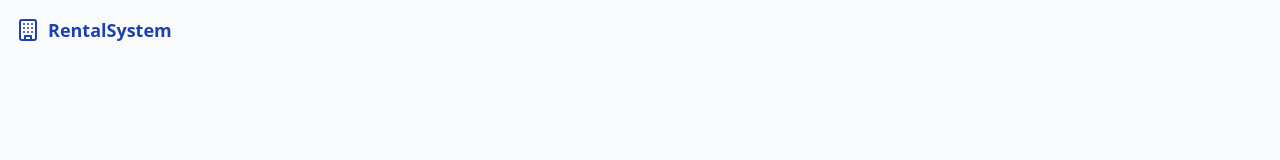
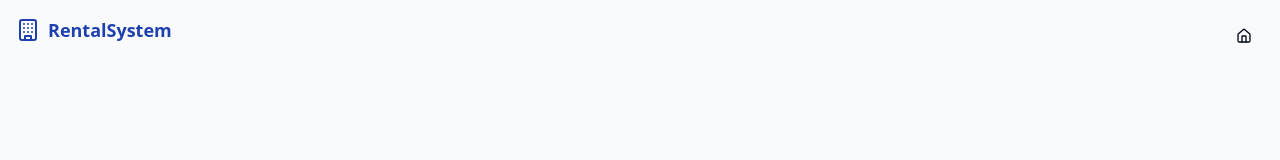
Before and after one commit to hercules23404/home-society-control, a React (Vite) app: page /admin/login in a window 1280 px wide. Shown: the top 160 px of the page. Built offline with nearby package versions, Linux system fonts and the light colour scheme.

Commit message:
Fix: Ensure home button visibility
Adds the home button to all pages for consistent navigation.

```diff
--- a/src/components/auth/AuthLayout.tsx
+++ b/src/components/auth/AuthLayout.tsx
@@ -1,7 +1,8 @@
 
 import React from "react";
-import { Building } from "lucide-react";
-import { Link } from "react-router-dom";
+import { Building, Home } from "lucide-react";
+import { Link, useNavigate } from "react-router-dom";
+import { Button } from "@/components/ui/button";
 
 interface AuthLayoutProps {
   children: React.ReactNode;
@@ -11,13 +12,26 @@ interface AuthLayoutProps {
 }
 
 const AuthLayout = ({ children, title, subtitle, userType }: AuthLayoutProps) => {
+  const navigate = useNavigate();
+
   return (
     <div className="min-h-screen bg-rental-background flex flex-col">
-      <div className="container mx-auto py-4 px-4">
+      <div className="container mx-auto py-4 px-4 relative">
         <Link to="/" className="flex items-center text-rental-primary hover:text-rental-secondary">
           <Building className="h-6 w-6 mr-2" />
           <span className="font-bold text-lg">RentalSystem</span>
         </Link>
+
+        {/* Home button positioned absolutely in the top right */}
+        <Button
+          variant="ghost"
+          size="icon"
+          className="absolute top-4 right-4"
+          onClick={() => navigate('/')}
+        >
+          <Home className="h-6 w-6" />
+          <span className="sr-only">Return to Home</span>
+        </Button>
       </div>
 
       <div className="flex-grow container mx-auto flex flex-col md:flex-row items-center justify-center px-4 py-8">
```
